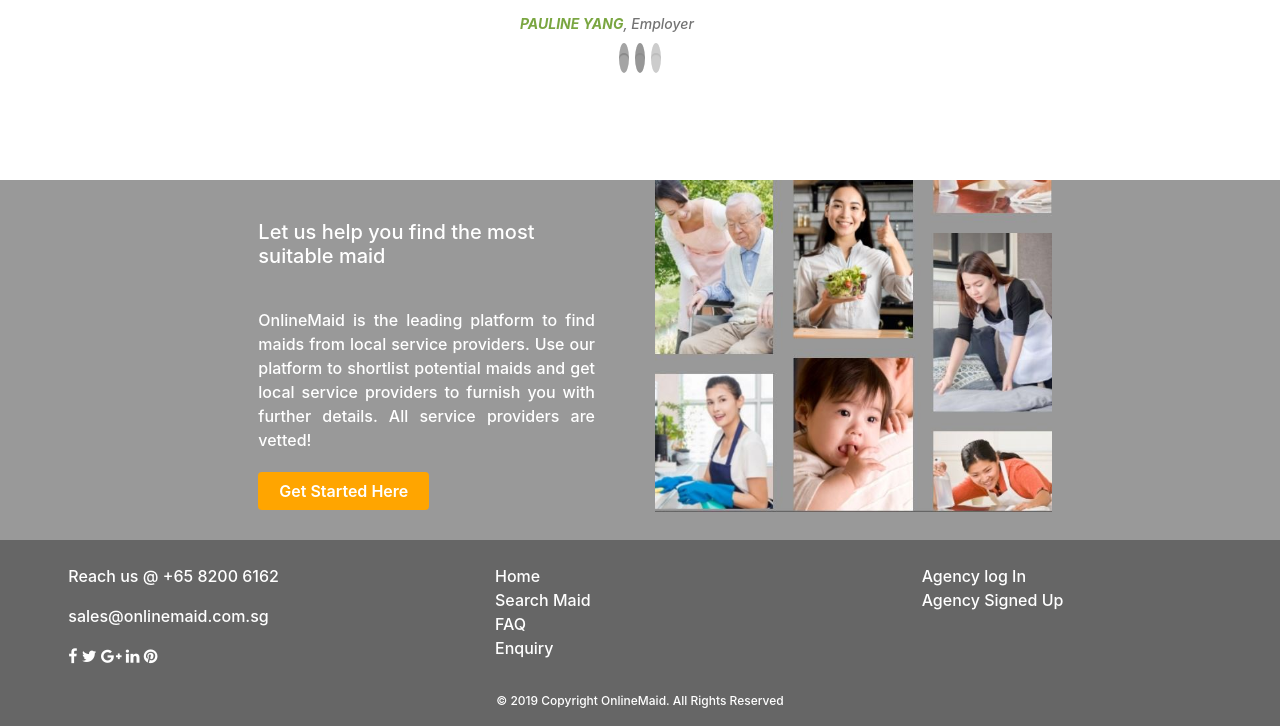
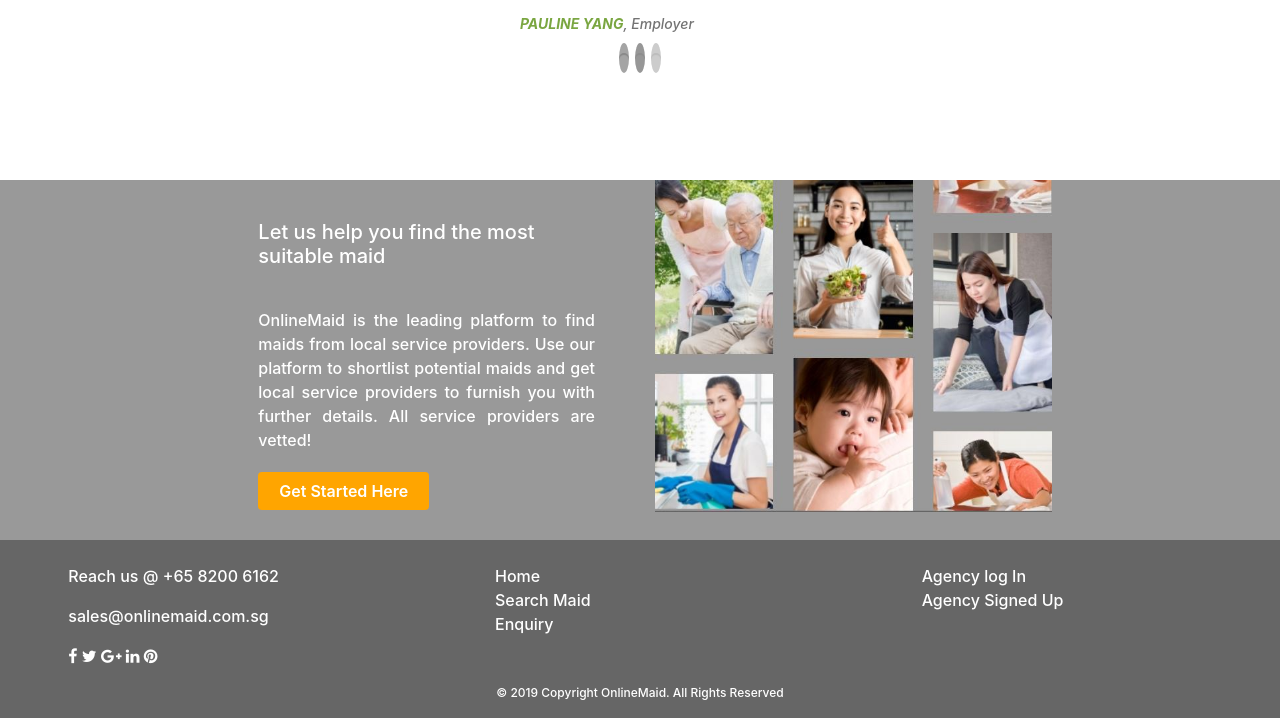
Before and after one commit to Code-Institute-Submissions/Project-1---Online-Maid, a plain HTML site: page index.html in a window 1280 px wide. Shown: the part 2582-3308 px from the top of the page. Drawn offline with nearby package versions, Linux system fonts and the light colour scheme.

Commit message:
readme completed

```diff
--- a/index.html
+++ b/index.html
@@ -285,9 +285,6 @@
             <a href="searchMaid.html">Search Maid</a>
           </li>
           <li>
-            <a href="faq.html">FAQ</a>
-          </li>
-          <li>
             <a href="enquiry.html">Enquiry</a>
           </li>
         </ul>
```
Also changed, not shown: enquiry.html (+0 -3 lines), searchMaid.html (+0 -3 lines), .c9/metadata/environment/enquiry.html, .c9/metadata/environment/index.html, .c9/metadata/environment/searchMaid.html, 2 other files.
